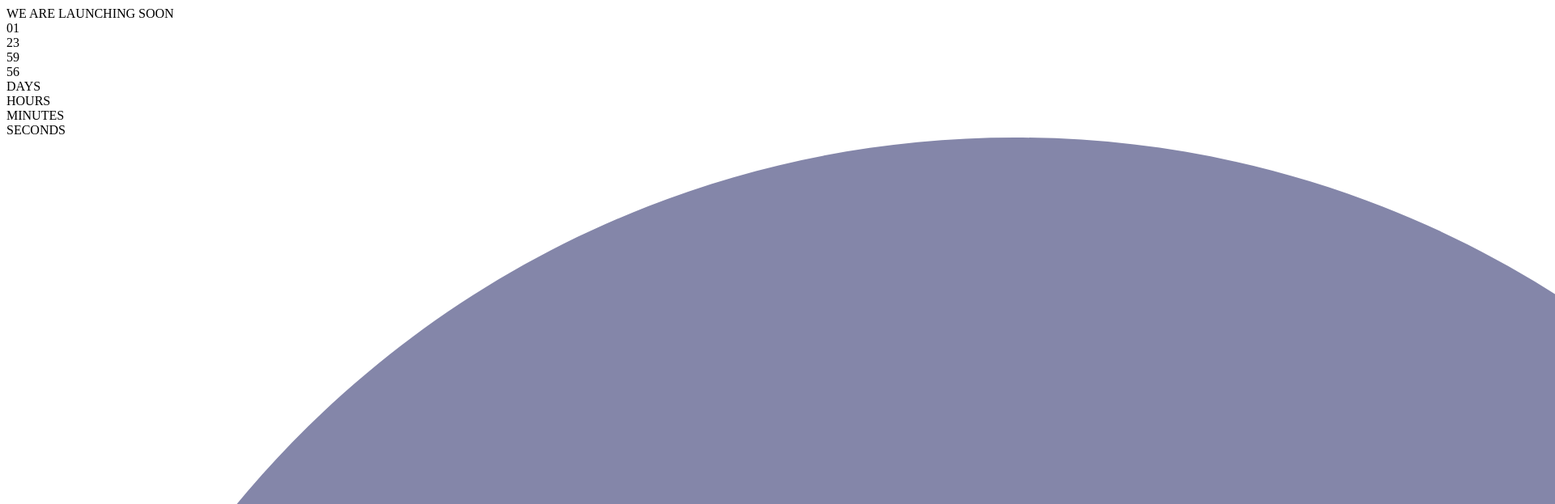
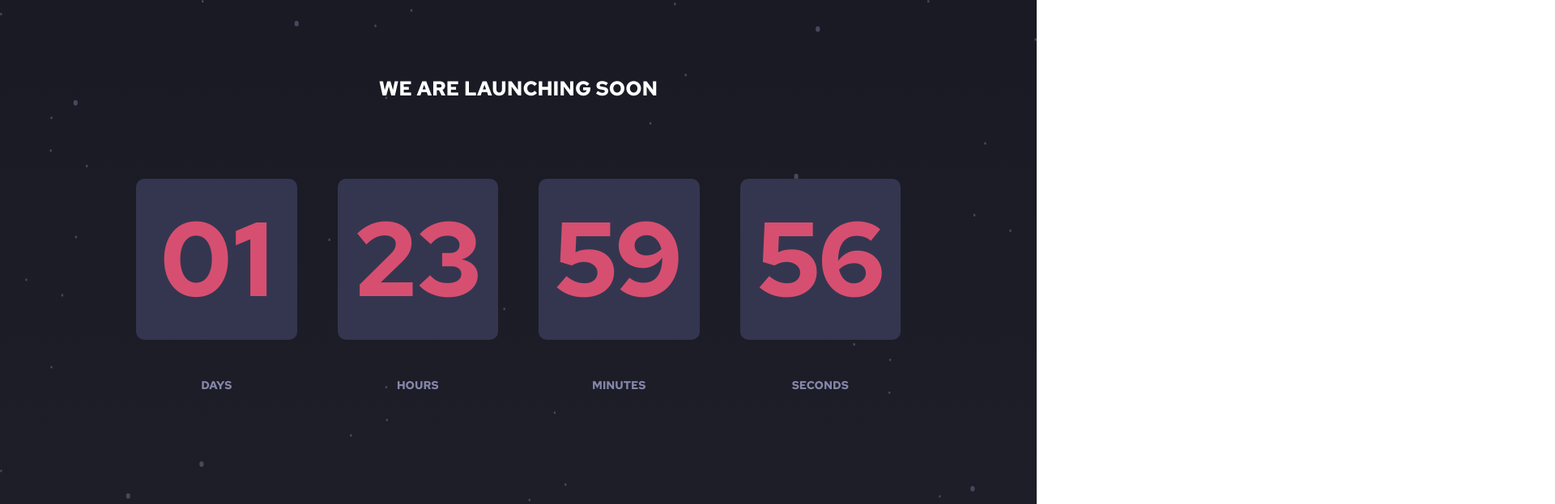
Before and after one commit to TolgaAcar/countdown-timer, a plain HTML site: page index.html in a window 1280 px wide. Shown: the top 623 px of the page at 81% size, 1920 px wide, since content can reach past the window. Drawn offline with Linux system fonts and the light colour scheme; the site is published under a folder, as on GitHub Pages, so addresses that start at the root find nothing.

Commit message:
Readme and Deployment Updates

```diff
--- a/index.html
+++ b/index.html
@@ -9,7 +9,7 @@
 			href="https://fonts.googleapis.com/css2?family=Red+Hat+Text:wght@500;700&display=swap"
 			rel="stylesheet"
 		/>
-		<link rel="stylesheet" href="/dist/css/style.css" />
+		<link rel="stylesheet" href="./dist/css/style.css" />
 		<title>Document</title>
 	</head>
 	<body>
```
Also changed, not shown: 1 other file.
